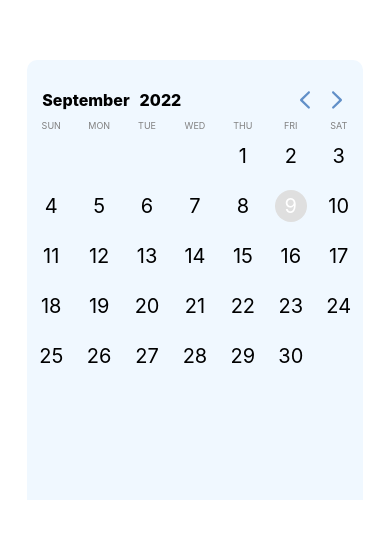
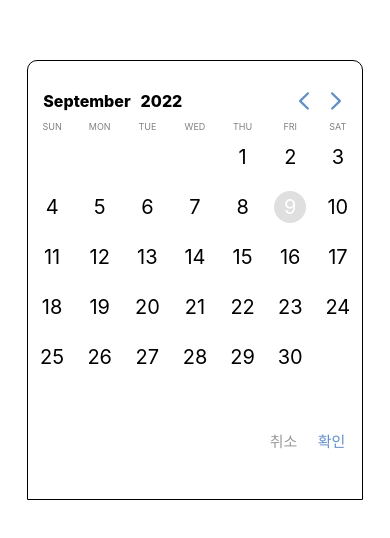
Before and after one commit to 1005jsc/yeowoon-calendar-react-native, a React Native app: screen / in a window 390 px wide. Both pictures are taken after a click on the element 51 px from the left and 156 px from the top of the page. Shown: the top 538 px of the page. Built offline with nearby package versions, Linux system fonts and the light colour scheme.

Commit message:
켈린더 1, 2 모두 끝

```diff
--- a/App.tsx
+++ b/App.tsx
@@ -6,6 +6,7 @@ import styled from 'styled-components/native';
 import { Provider } from 'react-redux';
 import store from './src/store';
 import Calendar2 from './src/components/Calendar/Calendar2';
+import Calendar1 from './src/components/Calendar/Calendar1';
 
 export default function App() {
   console.log('app');
@@ -15,7 +16,8 @@ export default function App() {
         <StatusBar style='auto' />
         {/* <TextInputTest></TextInputTest> */}
         {/* <CuratorIcon isOutLine={true} /> */}
-        <Calendar2 />
+        <Calendar1 />
+        {/* <Calendar2 /> */}
       </Container>
     </Provider>
   );
--- /dev/null
+++ b/src/components/Calendar/Calendar1.tsx
@@ -0,0 +1,241 @@
+import { useState } from 'react';
+import {
+  checkClickedDate,
+  compareDates,
+  DateType,
+  days,
+  EveryDateType,
+  months,
+  returnFirstDates,
+} from '../../logics/CalendarLogics';
+import { calendarActions } from '../../modules/calendar';
+import { useAppDispatch } from '../../store';
+import styled from 'styled-components/native';
+import Dates from './Dates';
+import BackwardIcon from '../../../assets/icons/BackwardIcon';
+import ForwardIcon from '../../../assets/icons/ForwardIcon';
+
+const Calendar1 = () => {
+  const dispatch = useAppDispatch();
+  const { determineChosenDate } = calendarActions;
+
+  const [clickedDate, setClickedDate] = useState<DateType | undefined>(
+    undefined
+  );
+  // const [clickedDate2, setClickedDate2] = useState<DateType | undefined>(
+  //   undefined
+  // );
+
+  const newDate = new Date();
+
+  const [dateState, setDateState] = useState({
+    year: newDate.getFullYear(),
+    month: newDate.getMonth(),
+    date: newDate.getDate(),
+  });
+
+  const [everyDates, setEveryDates] = useState<EveryDateType[]>(
+    returnFirstDates({ ...dateState })
+  );
+
+  const moveMonthLeft = () => {
+    if (dateState.month > 0) {
+      setEveryDates(
+        returnFirstDates({ ...dateState, month: dateState.month - 1 })
+      );
+      setDateState({ ...dateState, month: dateState.month - 1 });
+    } else {
+      setEveryDates(
+        returnFirstDates({ ...dateState, year: dateState.year - 1, month: 11 })
+      );
+      setDateState({ ...dateState, year: dateState.year - 1, month: 11 });
+    }
+  };
+  const moveMonthRight = () => {
+    if (dateState.month < 11) {
+      setEveryDates(
+        returnFirstDates({ ...dateState, month: dateState.month + 1 })
+      );
+      setDateState({ ...dateState, month: dateState.month + 1 });
+    } else {
+      setEveryDates(
+        returnFirstDates({
+          ...dateState,
+          year: dateState.year + 1,
+          month: 0,
+        })
+      );
+      setDateState({
+        ...dateState,
+        year: dateState.year + 1,
+        month: 0,
+      });
+    }
+  };
+
+  const dayNumberViewOnClick = (date: DateType) => {
+    if (clickedDate === undefined) {
+      setClickedDate(date);
+    } else {
+      if (checkClickedDate(clickedDate, date)) {
+        setClickedDate(undefined);
+      } else {
+        setClickedDate(date);
+      }
+    }
+  };
+
+  const handleCancel = () => {
+    setClickedDate(undefined);
+    dispatch(determineChosenDate(undefined));
+  };
+  const handleConfirm = () => {
+    dispatch(determineChosenDate(clickedDate));
+    setClickedDate(undefined);
+  };
+
+  return (
+    <CalenderContainer>
+      <Header>
+        <HeaderLeft>
+          <MonthAndYear>{months[dateState.month]}</MonthAndYear>
+          <MonthAndYear>{dateState.year}</MonthAndYear>
+        </HeaderLeft>
+        <ButtonContainer>
+          <MonthButton
+            onPress={() => {
+              moveMonthLeft();
+            }}
+          >
+            <BackwardIcon />
+          </MonthButton>
+          <MonthButton
+            onPress={() => {
+              moveMonthRight();
+            }}
+          >
+            <ForwardIcon />
+          </MonthButton>
+        </ButtonContainer>
+      </Header>
+      <WeekContainer>
+        {days.map((day, index) => {
+          return <DayName key={index}>{day}</DayName>;
+        })}
+      </WeekContainer>
+
+      <Dates
+        dateOnClick={dayNumberViewOnClick}
+        clickedDate1={clickedDate}
+        clickedDate2={undefined}
+        everyDates={everyDates}
+      />
+
+      {clickedDate && (
+        <ConfirmButtonContainer1>
+          <ConfirmButtonContainer2>
+            <CancelButton
+              onPress={() => {
+                handleCancel();
+              }}
+            >
+              <CancelButtonText>취소</CancelButtonText>
+            </CancelButton>
+            <ConfirmButton
+              onPress={() => {
+                handleConfirm();
+              }}
+            >
+              <ConfirmButtonText>확인</ConfirmButtonText>
+            </ConfirmButton>
+          </ConfirmButtonContainer2>
+        </ConfirmButtonContainer1>
+      )}
+    </CalenderContainer>
+  );
+};
+export default Calendar1;
+
+const CalenderContainer = styled.View`
+  position: relative;
+  width: 86%;
+  height: 440px;
+  padding-top: 30px;
+  border-top-left-radius: 10px;
+  border-top-right-radius: 10px;
+  border: 1px solid black;
+`;
+
+const Header = styled.View`
+  flex-flow: row;
+  justify-content: space-between;
+  padding-left: 10px;
+  padding-right: 10px;
+  align-items: center;
+`;
+
+const HeaderLeft = styled.View`
+  flex-flow: row;
+`;
+const MonthAndYear = styled.Text`
+  margin-left: 5px;
+  margin-right: 5px;
+  font-size: 16px;
+  font-weight: 800;
+`;
+
+const ButtonContainer = styled.View`
+  flex-flow: row;
+`;
+const MonthButton = styled.TouchableOpacity`
+  margin-left: 11px;
+  margin-right: 11px;
+`;
+
+const WeekContainer = styled.View`
+  flex-flow: row;
+  padding-top: 10px;
+`;
+
+const DayName = styled.Text`
+  flex: 1;
+  text-align: center;
+  font-size: 9px;
+  color: #818080;
+`;
+
+const ConfirmButtonContainer1 = styled.View`
+  width: 100%;
+  flex: 1;
+  flex-direction: row-reverse;
+  align-items: center;
+  position: relative;
+  align-items: center;
+`;
+
+const ConfirmButtonContainer2 = styled.View`
+  width: 80px;
+  justify-content: space-between;
+  flex-flow: row;
+  margin-right: 12px;
+`;
+
+const CancelButton = styled.TouchableOpacity`
+  width: 32px;
+  background-color: transparent;
+`;
+
+const CancelButtonText = styled.Text`
+  font-size: 15px;
+  color: #9a9a9a;
+`;
+const ConfirmButton = styled.TouchableOpacity`
+  width: 32px;
+  background-color: transparent;
+`;
+
+const ConfirmButtonText = styled.Text`
+  font-size: 15px;
+
+  color: #6290c8;
+`;
```
